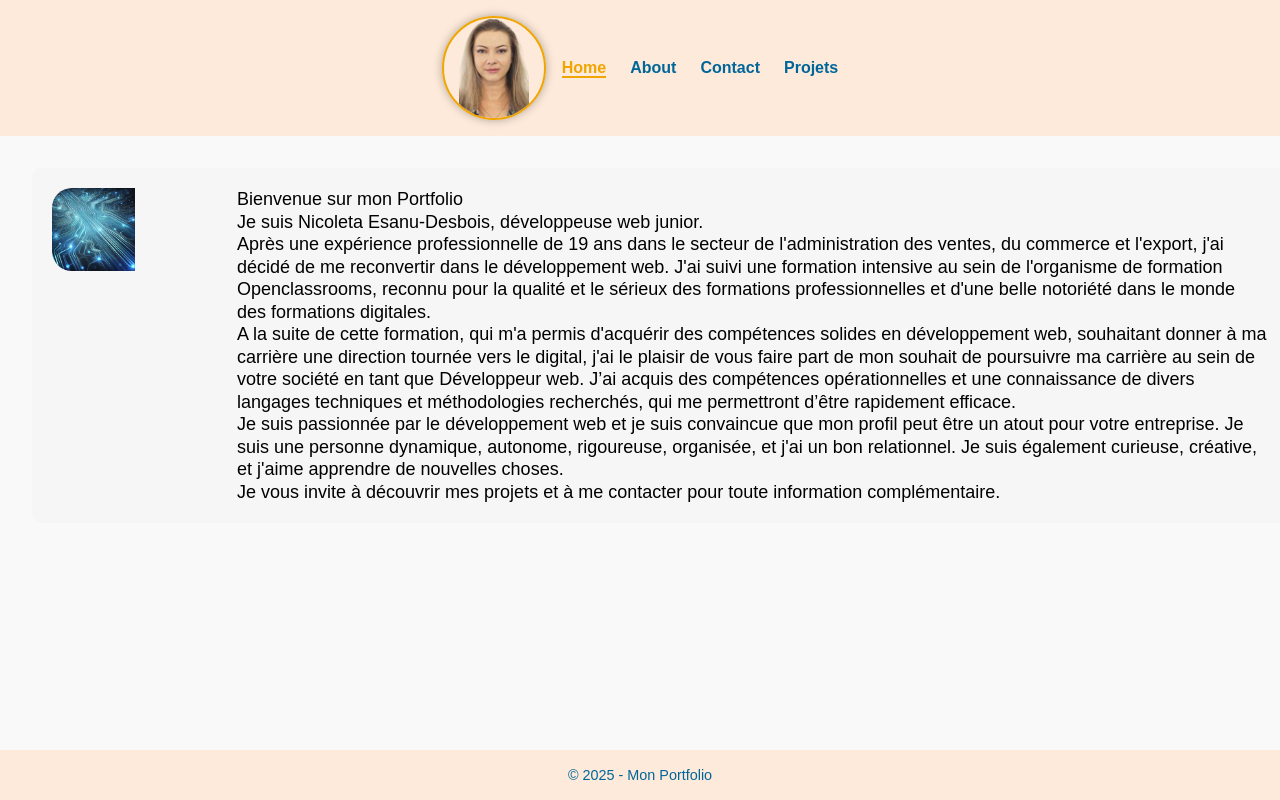
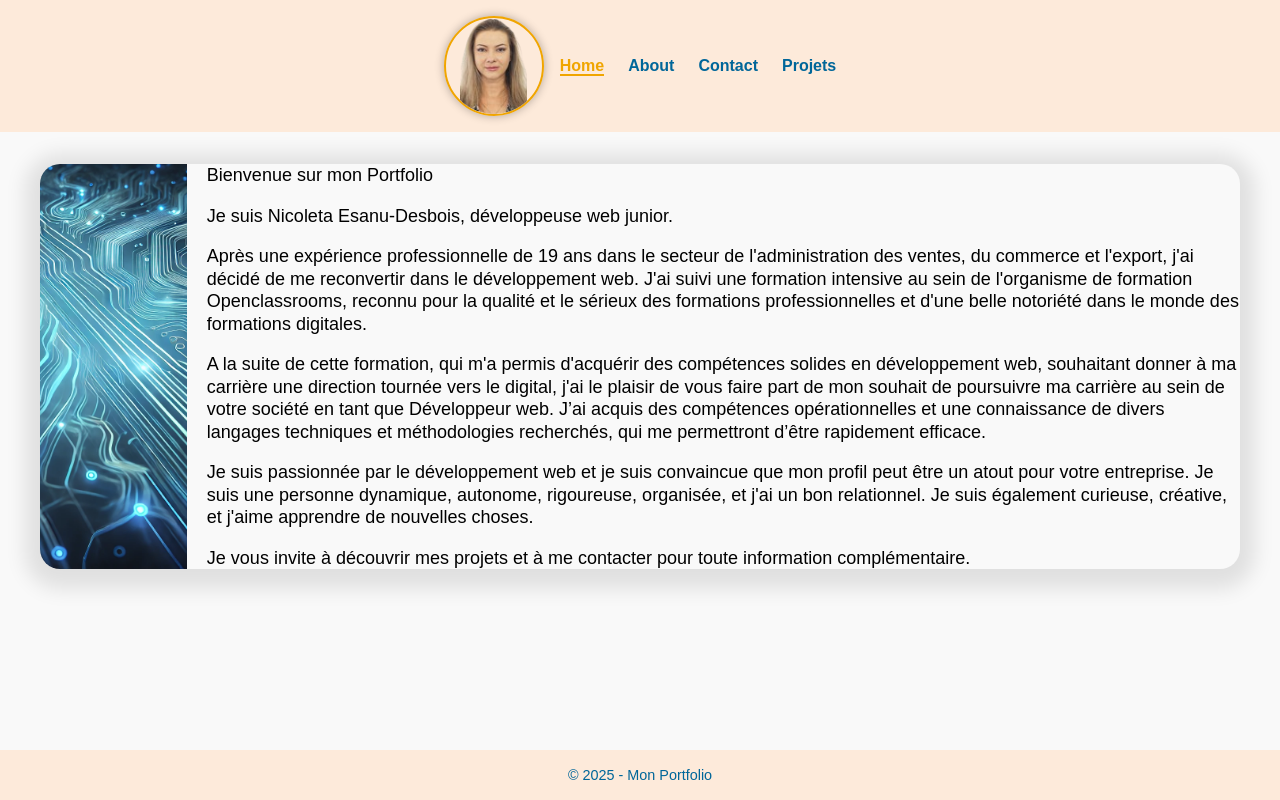
Before and after one commit to Nesanu/mon_portfolio, a React (Vite) app: page / in a window 1280 px wide. Built offline with nearby package versions, Linux system fonts and the light colour scheme.

Commit message:
Modifications du 13.03.2025: Ajout de styles globaux, mise à jour des styles de la page d'accueil et correction de la récupération des données du projet

```diff
--- a/src/components/collapse/Collapse.scss
+++ b/src/components/collapse/Collapse.scss
@@ -7,7 +7,7 @@
     flex-direction: column;
     gap: 1em;
     padding: 1em;
-    background-color: #FDEADA;
+    background-color: #F6F6F6;
     max-width: 1100px;
     // border-bottom-left-radius: 5px;
     // border-bottom-right-radius: 5px;
--- a/src/routes/loader/projetLoader.jsx
+++ b/src/routes/loader/projetLoader.jsx
@@ -6,12 +6,11 @@ export async function projetLoader({ params }) {
     try {
         // Exemple : Récupérer les détails d'un repository Github
         const repo = await getRepoDetails(id);
-
         if (!repo) {
             throw new Response("Le projet demandé n'existe pas.", { status: 404 });
         }
 
-        return repo;
+        return repo.data;
     } catch (error) {
         throw new Response("Une erreur s'est produite lors de la recherche du projet.", { status: 500 });
     }
--- a/src/routes/routes.jsx
+++ b/src/routes/routes.jsx
@@ -1,12 +1,12 @@
 import {createBrowserRouter} from "react-router-dom";
 import projetLoader from "./loader/projetLoader.jsx";
 import ProjetsPage from "../views/projets/ProjetsPage";
-import ProjetPage from "../views/projets/projet/ProjetPage";
 import Home from "../views/home/Home.jsx";
 import Layout from "../core/layout/Layout.jsx";
 import Contact from "../views/contact/Contact.jsx";
 import About from "../views/about/About.jsx";
 import ErrorPage from "../views/errors/Error-page";
+import ProjetPage from "../views/projets/projet/ProjetPage.jsx";
 
 
 export const routes = createBrowserRouter([
--- a/src/styles/index.scss
+++ b/src/styles/index.scss
@@ -3,3 +3,10 @@
 @use 'typographie';
 @use 'animations';
 @use 'reset';
+
+
+*:before, *:after, * {
+    box-sizing: border-box;
+    margin: 0;
+    padding: 0;
+}
--- a/src/views/home/Home.jsx
+++ b/src/views/home/Home.jsx
@@ -2,7 +2,6 @@ import backgroundHomeImg from "../../assets/images/background_img_home.webp";
 import styles from "./Home.module.scss";
 
 const Home = () => {
-
   const handleHomeClick = () => {
     // Add your click handling logic here
     // console.log("Home background clicked");
@@ -10,33 +9,34 @@ const Home = () => {
   return (
     <div className={styles.container_home}>
 
-<div className={styles.backgroundHomeImg} onClick={handleHomeClick}>
+      <div className={styles.background_container} onClick={handleHomeClick}>
         <img
           src={backgroundHomeImg}
           alt="backgroundHomeImg"
-          className={styles.backgroundHomeImg}
         />
       </div>
+
       <div className={styles.homeContent}>
-      <h1>Bienvenue sur mon Portfolio</h1>
+        <h1 className="title">Bienvenue sur mon Portfolio</h1>
         <p>Je suis Nicoleta Esanu-Desbois, développeuse web junior.</p>
         <p>
           Après une expérience professionnelle de 19 ans dans le secteur de
-        l'administration des ventes, du commerce et l'export, j'ai décidé de me
-        reconvertir dans le développement web. J'ai suivi une formation
+          l'administration des ventes, du commerce et l'export, j'ai décidé de
+          me reconvertir dans le développement web. J'ai suivi une formation
           intensive au sein de l'organisme de formation Openclassrooms, reconnu
           pour la qualité et le sérieux des formations professionnelles et d'une
           belle notoriété dans le monde des formations digitales.{" "}
         </p>
         <p>
           {" "}
-        A la suite de cette formation, qui m'a permis d'acquérir des compétences
-        solides en développement web, souhaitant donner à ma carrière une
-        direction tournée vers le digital, j'ai le plaisir de vous faire part de
-        mon souhait de poursuivre ma carrière au sein de votre société en tant
-        que Développeur web. J’ai acquis des compétences opérationnelles et une
-        connaissance de divers langages techniques et méthodologies recherchés,
-        qui me permettront d’être rapidement efficace.
+          A la suite de cette formation, qui m'a permis d'acquérir des
+          compétences solides en développement web, souhaitant donner à ma
+          carrière une direction tournée vers le digital, j'ai le plaisir de
+          vous faire part de mon souhait de poursuivre ma carrière au sein de
+          votre société en tant que Développeur web. J’ai acquis des compétences
+          opérationnelles et une connaissance de divers langages techniques et
+          méthodologies recherchés, qui me permettront d’être rapidement
+          efficace.
         </p>
         <p>
           Je suis passionnée par le développement web et je suis convaincue que
@@ -49,9 +49,8 @@ const Home = () => {
           Je vous invite à découvrir mes projets et à me contacter pour toute
           information complémentaire.
         </p>
+      </div>
 
-
-    </div>
     </div>
   );
 };
--- a/src/views/home/Home.module.scss
+++ b/src/views/home/Home.module.scss
@@ -1,52 +1,48 @@
 @use "/src/styles/index";
 
-.home{
+.home {
   display: flex;
-    flex-direction: column;
-    gap: 20px;
+  //   gap: 20px;
   padding: 20px;
-    background-color: #F6F6F6;
+  background-color: #f6f6f6;
   border-radius: 10px;
   font-size: clamp(12px, 1.8vw, 18px);
   color: black;
-    .home_title{
+  .home_title {
     font-size: clamp(20px, 2.5vw, 30px);
     font-weight: 700;
-        color: #FF6060;
+    color: #ff6060;
   }
-    .home_content{
+  .home_content {
     display: flex;
-        flex-direction: column;
-        gap: 10px;
-        .home_content_title{
+    .home_content_title {
       font-size: clamp(18px, 2.5vw, 25px);
       font-weight: 700;
-            color: #FF6060;
+      color: #ff6060;
     }
-        .home_content_text{
+    .home_content_text {
       font-size: clamp(12px, 1.8vw, 18px);
       color: black;
     }
   }
-    .home_button{
+  .home_button {
     display: flex;
     justify-content: center;
     align-items: center;
     gap: 10px;
     padding: 10px 20px;
-        background-color: #FF6060;
-        color: #F6F6F6;
+    background-color: #ff6060;
+    color: #f6f6f6;
     border-radius: 10px;
     font-size: clamp(12px, 1.8vw, 18px);
     cursor: pointer;
     transition: all 0.2s ease-in-out;
-        &:hover{
-            background-color: #F6F6F6;
-            color: #FF6060;
+    &:hover {
+      background-color: #f6f6f6;
+      color: #ff6060;
     }
   }
 }
-
 
 .container_home {
   width: 100%;
@@ -54,29 +50,46 @@
   flex-direction: row;
   gap: 20px;
   padding: 20px;
-    background-color: #F6F6F6;
+  background-color: #f6f6f6;
   border-radius: 10px;
   font-size: clamp(12px, 1.8vw, 18px);
   color: black;
+}
 
+.container_home {
+  display: flex;
+  flex-direction: row;
+  align-items: stretch;
+  position: relative;
+  background-color: inherit;
+  max-width: 1200px;
+  border-radius: 20px;
+  margin: 0 auto;
+  box-shadow: 0 5px 20px 15px #0000001a;
+  padding: 0;
+}
+
+.background_container {
+  position: relative;
+  width: 45%;
+  height: auto;
+  overflow: hidden;
 
 }
 
-.home-content { //exemple code for home-contents
+.background_container > img {
+  position: absolute;
+  width: 100%;
+  height: 100%;
+  inset: 0px;
+  object-fit: cover;
+  border-top-left-radius: 20px;
+  border-bottom-left-radius: 20px;
+}
+
+.homeContent {
   display: flex;
   flex-direction: column;
-    gap: 20px;
-    padding: 16px;
-    align-items: stretch;
-    position: relative;
-    width: 100%;
+  gap: 1em;
+  height: min-content;
 }
-
-.backgroundHomeImg {
-    width: 50%;
-    height: auto;
-    border-top-right-radius: 0;
-    border-bottom-left-radius: 20px;
-    object-fit: cover;
-    border-top-left-radius: 20px;
-}
--- a/src/views/projets/ProjetsPage.jsx
+++ b/src/views/projets/ProjetsPage.jsx
@@ -51,6 +51,8 @@ export default function ProjetsPage() {
         );
     }
 
+
+
     return (
         <div className={styles["projets-page"]}>
             <h1 className={styles.title}>Mes Projets GitHub</h1>
--- a/src/views/projets/projet/ProjetPage.jsx
+++ b/src/views/projets/projet/ProjetPage.jsx
@@ -1,92 +1,68 @@
-import {useLoaderData} from "react-router-dom";
+import { useLoaderData } from "react-router-dom";
 import styles from "./ProjetPage.module.scss";
 
 export default function ProjetPage() {
-    const projet = useLoaderData();
-
-    if (!projet || projet.error) {
-        // Gestion des erreurs
-        return (
-            <div className={styles.error}>
-                <h1>Erreur</h1>
-                <p>
-                    {projet?.message ||
-                        "Impossible de charger les données du projet. Veuillez réessayer plus tard !"}
-                </p>
-            </div>
-        );
-    }
-
-    // Validation supplémentaire pour les données nécessaires
-    const owner = projet.owner || {};
-    const avatarUrl = owner.avatar_url || ""; // Si `avatar_url` est manquant, utiliser une valeur par défaut
-    const ownerLogin = owner.login || "Inconnu";
-
+  const repos = useLoaderData();
+  console.log(repos);
 
   return (
     <div className={styles.projetPage}>
-            <h1 className={styles.title}>{projet.name}</h1>
+      <h1 className={styles.title}>{repos.name}</h1>
       <p className={styles.description}>
-                {projet.description || "Aucune description fournie."}
+        {repos.description || "Aucune description fournie."}
       </p>
 
-            {avatarUrl && (
+      {repos.avatarUrl && (
         <div className={styles.owner}>
           <img
-                        src={avatarUrl}
-                        alt={`${ownerLogin} avatar`}
+            src={repos.avatarUrl}
+            alt={`${repos.ownerLogin} avatar`}
             className={styles.avatar}
           />
           <p>
             Créé par :{" "}
             <a
-                            href={owner.html_url || "#"}
+              href={repos.owner.html_url || "#"}
               target="_blank"
               rel="noopener noreferrer"
             >
-                            {ownerLogin}
+              {repos.ownerLogin}
             </a>
           </p>
         </div>
       )}
 
-
       <div className={styles.details}>
         <h2>Détails du Repository</h2>
         <ul>
           <li>
-                        <strong>Langage principal :</strong> {projet.language || "Non spécifié"}
+            <strong>Langage principal :</strong>{" "}
+            {repos.language || "Non spécifié"}
           </li>
           <li>
-                        <strong>Stargazers (⭐) :</strong> {projet.stargazers_count}
-                    </li>
-                    <li>
-                        <strong>Forks :</strong> {projet.forks_count}
-                    </li>
-                    <li>
-                        <strong>Issues ouvertes :</strong> {projet.open_issues_count}
+            <strong>Stargazers (⭐) :</strong> {repos.stargazers_count}
           </li>
           <li>
             <strong>Licence :</strong>{" "}
-                        {projet.license?.name || "Aucune licence spécifiée"}
+            {repos.license?.name || "Aucune licence spécifiée"}
           </li>
           <li>
             <strong>Créé le :</strong>{" "}
-                        {new Date(projet.created_at).toLocaleDateString()}
+            {new Date(repos.created_at).toLocaleDateString()}
           </li>
           <li>
             <strong>Dernière mise à jour :</strong>{" "}
-                        {new Date(projet.updated_at).toLocaleDateString()}
+            {new Date(repos.updated_at).toLocaleDateString()}
           </li>
           <li>
-                        <strong>Visibilité :</strong> {projet.visibility}
+            <strong>Visibilité :</strong> {repos.visibility}
           </li>
         </ul>
       </div>
 
       <div className={styles.links}>
         <a
-                    href={projet.html_url}
+          href={repos.html_url}
           target="_blank"
           rel="noopener noreferrer"
           className={styles.button}
@@ -97,9 +73,9 @@ export default function ProjetPage() {
 
       <div className={styles.topics}>
         <h2>Topics</h2>
-                {projet.topics && projet.topics.length > 0 ? (
+        {repos.topics && repos.topics.length > 0 ? (
           <ul>
-                        {projet.topics.map((topic) => (
+            {repos.topics.map((topic) => (
               <li key={topic} className={styles.topic}>
                 {topic}
               </li>
```
Lines whose indentation alone changed are shown as unchanged.
